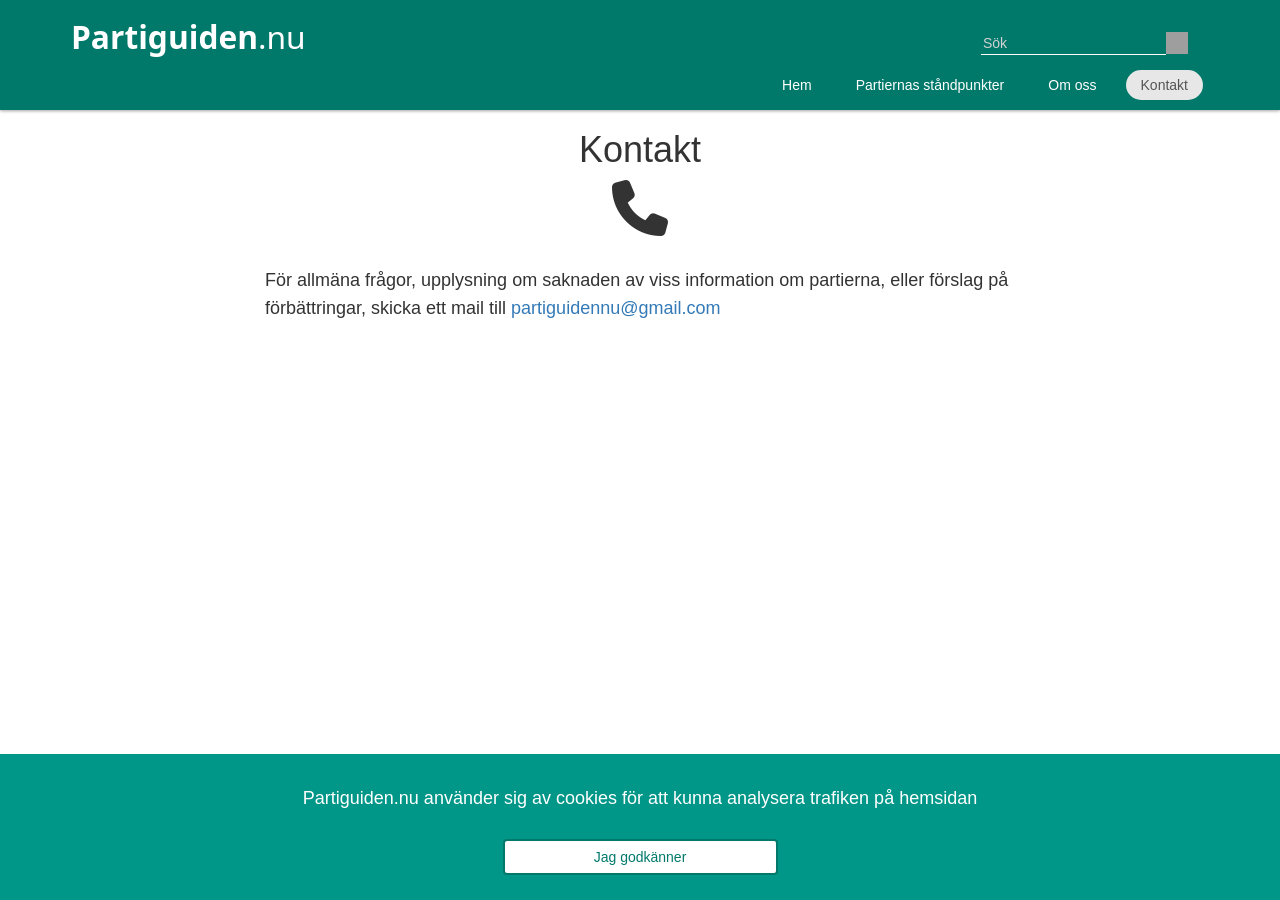
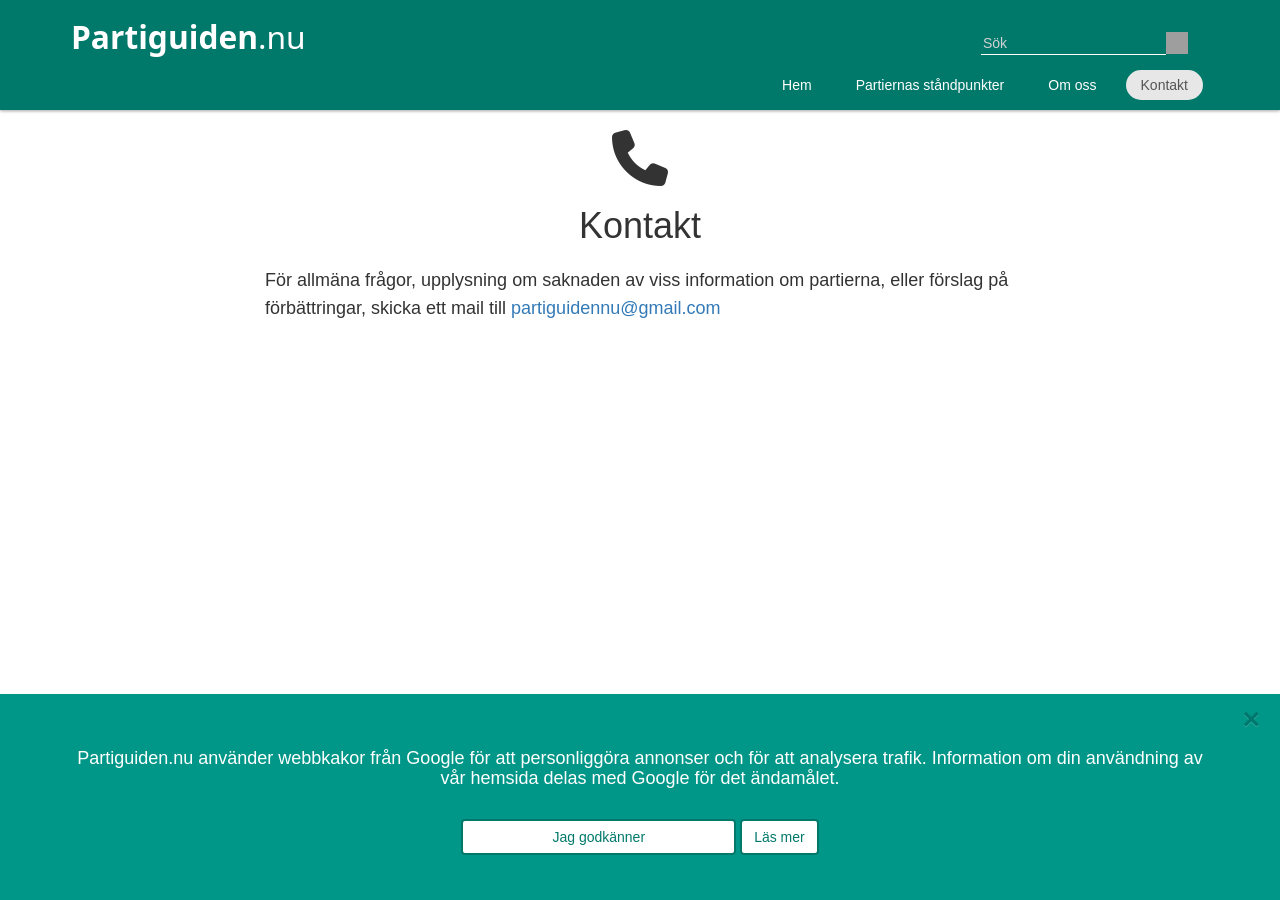
Before and after one commit to Ackuq/partiguiden.nu, a Jekyll site: the page built from kontakt.md, in a window 1280 px wide. Built offline with Jekyll 4.4.1, drawn with Linux system fonts in a browser that asks for light colours; nearby versions of some CDN libraries; some web fonts are replaced; grey boxes are pictures that could not be loaded.

Commit message:
Cookie consent update

```diff
--- a/_layouts/default.html
+++ b/_layouts/default.html
@@ -130,15 +130,19 @@
     {{ content }}
     </div>
     <div id="cookie-banner" style="display: none">
+        <button type="button" class="close bannerClose" onclick="closeBanner()">&times;</button>
         <div class="container">
-            <h4 class="cookie-text">Partiguiden.nu använder sig av cookies för att kunna analysera trafiken på hemsidan</h4>
+            <h4 class="cookie-text">Partiguiden.nu använder webbkakor från Google för att personliggöra annonser och för att analysera trafik. Information om din användning av vår hemsida delas med Google för det ändamålet.</h4>
             <button onclick="gaOpt()" class="cookies-button btn">
                 <span>Jag godkänner</span>
             </button>
+            <a target="_blank" class="read-more btn" href="https://www.google.com/intl/en/policies/technologies/cookies/">
+                <span>Läs mer</span>
+            </a>
         </div>
     </div>
     {% if site.url != 'http://localhost:4000' %}
-    <div align="center">
+    <div align="center" style="margin-bottom: 3px">
         <script async src="//pagead2.googlesyndication.com/pagead/js/adsbygoogle.js"></script>
         <!-- Responsive ad -->
         <ins class="adsbygoogle"
--- a/_sass/_cookies.scss
+++ b/_sass/_cookies.scss
@@ -25,3 +25,26 @@
     background-color: #00796B;
     color: #fff;
 }
+.read-more{
+    background: #fff;
+    border: 2px solid #00796B;
+    color: #00796B;
+    transition: background-color 0.25s ease-out, color 0.25s ease-out;
+}
+.read-more:hover{
+    background-color: #00796B;
+    color: #fff;
+}
+.bannerClose{
+    font-size: 30px;
+    line-height: 0;
+    margin: 0 20px;
+}
+#cookie-banner > .container{
+    margin: 20px auto;
+}
+@media (max-width: 767px) {
+    .read-more{
+        margin-top: 20px;
+    }
+}
--- a/js/cookie-consent.js
+++ b/js/cookie-consent.js
@@ -3,21 +3,29 @@
     var disableStr = 'ga-disable-' + gaProperty;
 
     //Check if user has accepted cookies
-    if(document.cookie.indexOf("consent=true") == -1){
-        jQuery(function($) {
+    if (document.cookie.indexOf("consent=true") == -1) {
+        jQuery(function ($) {
             $('#cookie-banner').slideToggle();
         });
         window[disableStr] = true;
     }
     window.dataLayer = window.dataLayer || [];
-    function gtag(){dataLayer.push(arguments);}
+
+    function gtag() {
+        dataLayer.push(arguments);
+    }
     gtag('js', new Date());
     gtag('config', gaProperty);
 
     //Enable Analytics
-    function gaOpt(){
-        jQuery(function($) {
+    function gaOpt() {
+        jQuery(function ($) {
             $('#cookie-banner').slideToggle();
         });
         document.cookie = "consent=true; expires=Thu, 31 Dec 2099 23:59:59 UTC; path=/";
     }
+    function closeBanner(){
+        jQuery(function ($) {
+            $('#cookie-banner').slideToggle();
+        });
+    }
--- a/kontakt.md
+++ b/kontakt.md
@@ -4,11 +4,11 @@ title: Kontakt
 ---
 <div class="container">
     <div class="row">
+        <div class="col-md-8 col-md-offset-2 text-center" style="margin-bottom:20px">
+            <i class="fa fa-phone fa-4x"></i>
+        </div>
         <div class="col-md-8 col-md-offset-2 text-center">
             <h1 id="pageTitle">{{page.title}}</h1>
-        </div>
-        <div class="col-md-8 col-md-offset-2 text-center" style="margin-bottom:20px">
-            <i class="fa fa-phone fa-4x"></i>
         </div>
         <div class="col-md-8 col-md-offset-2" style="margin-bottom:20px">
             <h4 class="contentText">För allmäna frågor, upplysning om saknaden av viss information om partierna, eller förslag på förbättringar, skicka ett mail till <a href="mailto:partiguidennu@gmail.com">partiguidennu@gmail.com</a></h4>
```
Also changed, not shown: om-oss.md (+3 -3 lines).
